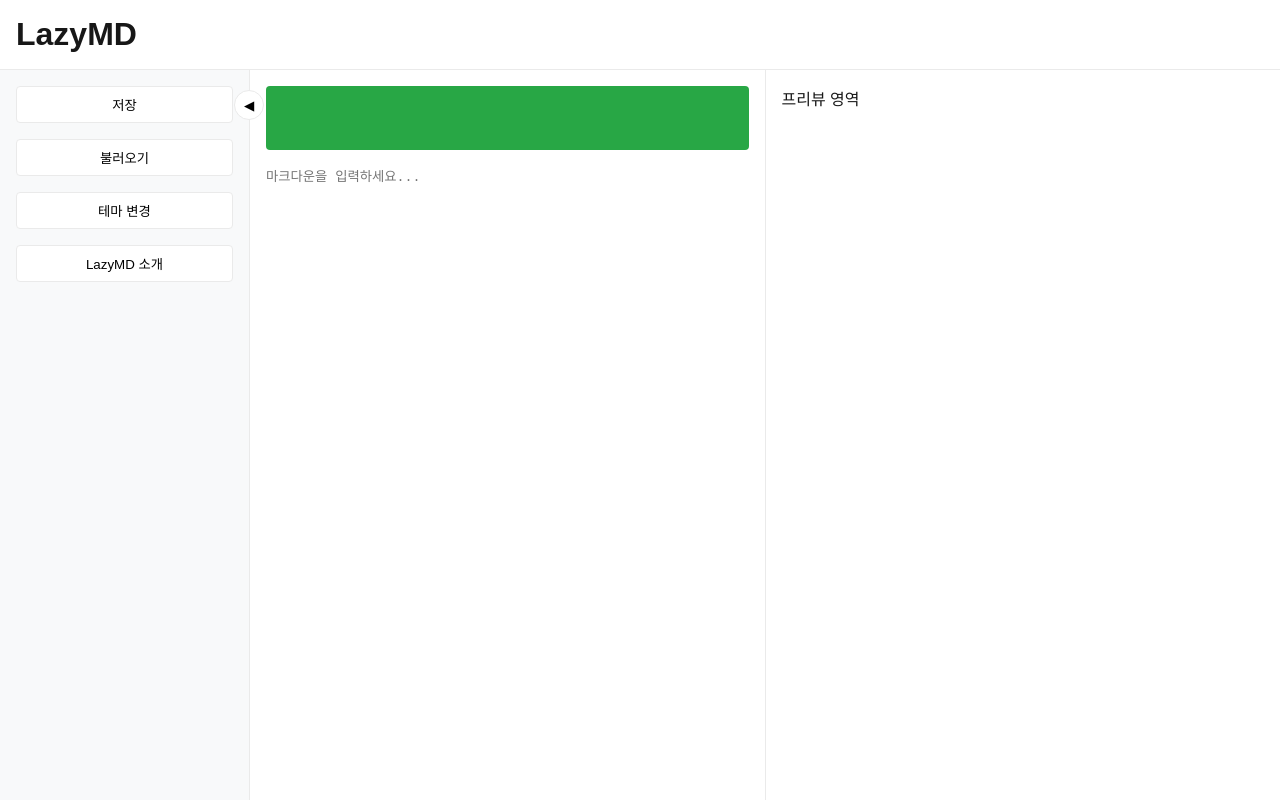
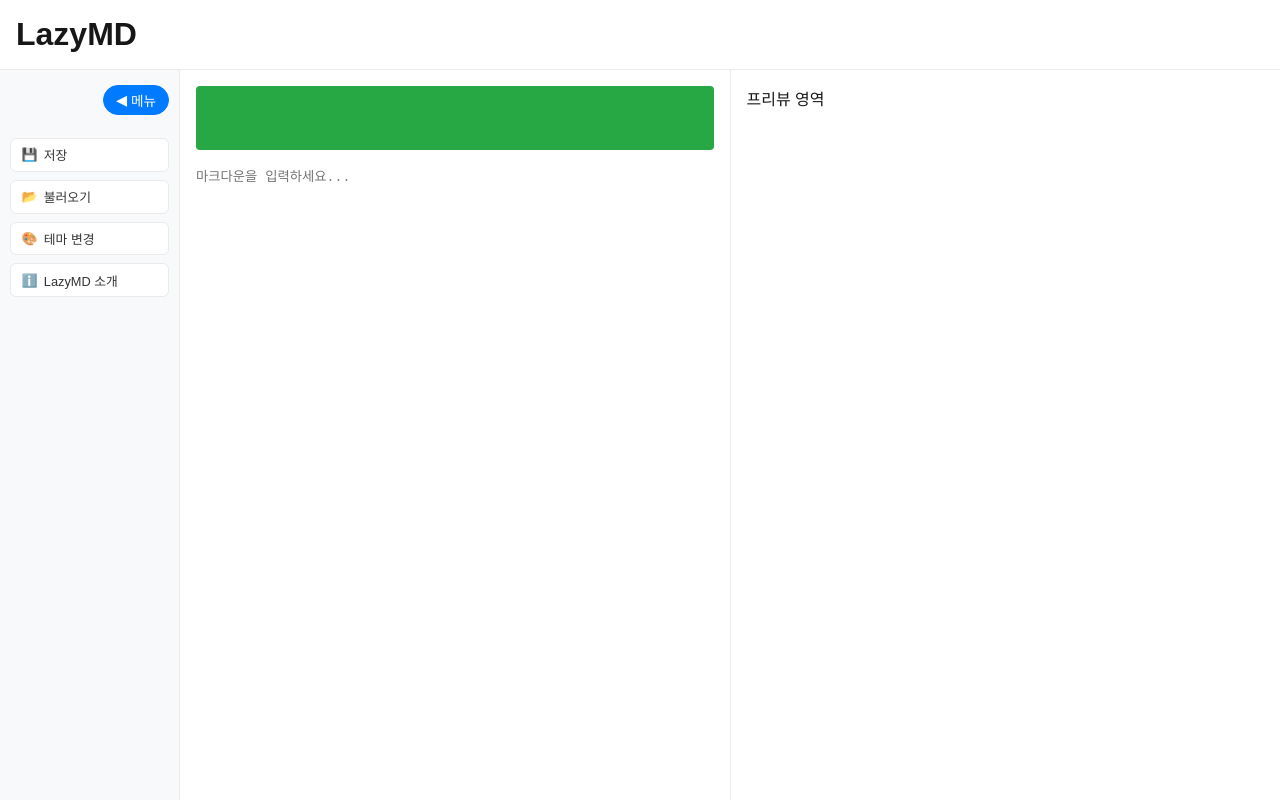
Before and after one commit to hyeongahah/lazymd, a Next.js app: page / in a window 1280 px wide. Built offline with nearby package versions, Linux system fonts and the light colour scheme.

Commit message:
메뉴 UI 세팅

```diff
--- a/src/app/page.module.css
+++ b/src/app/page.module.css
@@ -16,12 +16,14 @@
   overflow: hidden;
 }
 
-.editorContainer,
-.previewContainer {
+.editorContainer {
   flex: 1;
   padding: 1rem;
   overflow: auto;
   min-width: 0;
+  display: flex;
+  flex-direction: column;
+  border-right: 1px solid #eaeaea;
 }
 
 .editor {
@@ -38,71 +40,112 @@
   height: 100%;
 }
 
-/* 구분선 추가 */
-.editorContainer {
-  border-right: 1px solid #eaeaea;
+.previewContainer {
+  flex: 1;
+  padding: 1rem;
+  overflow: auto;
+  min-width: 0;
 }
 
 .leftMenu {
-  width: 250px;
+  width: fit-content;
+  min-width: 180px;
+  max-width: 250px;
   background-color: #f8f9fa;
   border-right: 1px solid #eaeaea;
   position: relative;
   transition: width 0.3s ease;
+  overflow: visible;
+  display: flex;
 }
 
 .leftMenu.closed {
   width: 30px;
+  min-width: 30px;
+  overflow: hidden;
+}
+
+.leftMenu.closed .toggleButton {
+  right: 0;
+  width: 30px;
+  min-width: 30px;
+  height: 25px;
+  padding: 0;
+  border-radius: 4px;
+  justify-content: center;
+}
+
+.leftMenu.closed .toggleButton .toggleText {
+  display: none;
 }
 
 .toggleButton {
   position: absolute;
-  right: -15px;
-  top: 20px;
-  width: 30px;
+  right: 10px;
+  top: 15px;
   height: 30px;
-  border: 1px solid #eaeaea;
-  background-color: white;
-  border-radius: 50%;
+  min-width: 30px;
+  padding: 0 12px;
+  border: 1px solid #007bff;
+  background-color: #007bff;
+  color: white;
+  border-radius: 15px;
   cursor: pointer;
   z-index: 1;
   display: flex;
   align-items: center;
-  justify-content: center;
+  gap: 4px;
+  font-size: 0.9rem;
+  transition: all 0.2s ease;
+}
+
+.toggleButton:hover {
+  background-color: #0056b3;
+  border-color: #0056b3;
+}
+
+.toggleText {
+  font-size: 0.85rem;
 }
 
 .menuContent {
-  padding: 1rem;
+  padding: 1vh 0.8vw;
   display: flex;
   flex-direction: column;
-  gap: 1rem;
-  overflow: hidden;
+  gap: 1vh;
+  overflow: visible;
+  width: 100%;
+  margin-top: 60px;
 }
 
 .menuContent button {
-  padding: 0.5rem;
+  padding: 0.8vh 0.8vw;
+  width: auto;
+  min-width: 0;
+  max-width: 100%;
   border: 1px solid #eaeaea;
   background-color: white;
-  border-radius: 4px;
+  border-radius: 6px;
   cursor: pointer;
+  font-size: clamp(0.8rem, 1vw, 1.1rem);
+  transition: all 0.2s ease;
+  text-align: left;
+  display: flex;
+  align-items: center;
+  gap: 0.5vw;
+  white-space: nowrap;
+  color: #333;
 }
 
 .menuContent button:hover {
-  background-color: #f1f1f1;
+  background-color: #f8f9fa;
+  transform: translateX(5px);
+  color: #000;
 }
 
 /* 메뉴가 닫혔을 때 메뉴 내용 숨기기 */
 .closed .menuContent {
   display: none;
-}
-
-.editorContainer {
-  flex: 1;
-  padding: 1rem;
-  overflow: auto;
-  min-width: 0;
-  display: flex;
-  flex-direction: column;
 }
 
 .toolbar {
--- a/src/app/page.tsx
+++ b/src/app/page.tsx
@@ -4,29 +4,76 @@ import Image from 'next/image';
 import styles from './page.module.css';
 import { useState, useEffect } from 'react';
 
-export default function Home() {
-  const [isMenuOpen, setIsMenuOpen] = useState(false);
-  const [isClient, setIsClient] = useState(false);
+const LAZY_MD_INTRO = `마크다운 작성의 새로운 기준!
 
-  useEffect(() => {
-    setIsClient(true);
-    setIsMenuOpen(true);
-  }, []);
+LazyMD는 복잡한 마크다운 문법을 손쉽게 작성하고, 실시간으로 결과를 확인할 수 있는 직관적인 에디터입니다. 단순한 클릭만으로도 아름다운 문서를 완성할 수 있으며, 강력한 툴바와 미리보기 기능으로 누구나 프로처럼 마크다운을 작성할 수 있습니다. 빠르고, 간편하고, 당신의 생산성을 극대화합니다. 이제 LazyMD로 마크다운 작성의 즐거움을 경험하세요!`;
 
-  if (!isClient) {
+interface MenuButtonsProps {
+  mounted: boolean;
+}
+
+const MenuButtons = ({ mounted }: MenuButtonsProps) => {
+  const showIntro = () => {
+    if (mounted) {
+      console.log('LazyMD 소개 버튼 클릭됨');
+      window.alert(LAZY_MD_INTRO);
+    }
+  };
+
   return (
+    <div className={styles.menuContent}>
+      <button type='button'>
+        <span>💾</span>
+        저장
+      </button>
+      <button type='button'>
+        <span>📂</span>
+        불러오기
+      </button>
+      <button type='button'>
+        <span>🎨</span>
+        테마 변경
+      </button>
+      <button type='button' onClick={showIntro}>
+        <span>ℹ️</span>
+        LazyMD 소개
+      </button>
+    </div>
+  );
+};
+
+const Layout = ({ children }: { children: React.ReactNode }) => (
   <div className={styles.container}>
     <header className={styles.header}>
       <h1>LazyMD</h1>
     </header>
-        <main className={styles.main}>
-          <div className={styles.leftMenu}>
-            <div className={styles.menuContent}>
-              <button>저장</button>
-              <button>불러오기</button>
-              <button>테마 변경</button>
-              <button>LazyMD 소개</button>
+    <main className={styles.main}>{children}</main>
   </div>
+);
+
+export default function Home() {
+  const [mounted, setMounted] = useState(false);
+  const [isMenuOpen, setIsMenuOpen] = useState(false);
+
+  useEffect(() => {
+    setMounted(true);
+    setIsMenuOpen(true);
+  }, []);
+
+  const mainContent = (
+    <>
+      <div className={`${styles.leftMenu} ${!isMenuOpen ? styles.closed : ''}`}>
+        {mounted && (
+          <button
+            type='button'
+            className={styles.toggleButton}
+            onClick={() => setIsMenuOpen(!isMenuOpen)}
+          >
+            <span>{isMenuOpen ? '◀' : '▶'}</span>
+            <span className={styles.toggleText}>메뉴</span>
+          </button>
+        )}
+        <MenuButtons mounted={mounted} />
       </div>
       <div className={styles.editorContainer}>
         <div className={styles.toolbar}></div>
@@ -38,44 +85,8 @@ export default function Home() {
       <div className={styles.previewContainer}>
         <div className={styles.preview}>프리뷰 영역</div>
       </div>
-        </main>
-      </div>
+    </>
   );
+
+  return <Layout>{mainContent}</Layout>;
 }
-
-  return (
-    <div className={styles.container}>
-      <header className={styles.header}>
-        <h1>LazyMD</h1>
-      </header>
-      <main className={styles.main}>
-        <div
-          className={`${styles.leftMenu} ${!isMenuOpen ? styles.closed : ''}`}
-        >
-          <button
-            className={styles.toggleButton}
-            onClick={() => setIsMenuOpen(!isMenuOpen)}
-          >
-            {isMenuOpen ? '◀' : '▶'}
-          </button>
-          <div className={styles.menuContent}>
-            <button>저장</button>
-            <button>불러오기</button>
-            <button>테마 변경</button>
-            <button>LazyMD 소개</button>
-          </div>
-        </div>
-        <div className={styles.editorContainer}>
-          <div className={styles.toolbar}></div>
-          <textarea
-            className={styles.editor}
-            placeholder='마크다운을 입력하세요...'
-          />
-        </div>
-        <div className={styles.previewContainer}>
-          <div className={styles.preview}>프리뷰 영역</div>
-        </div>
-      </main>
-    </div>
-  );
-}
```
Lines whose indentation alone changed are shown as unchanged.
